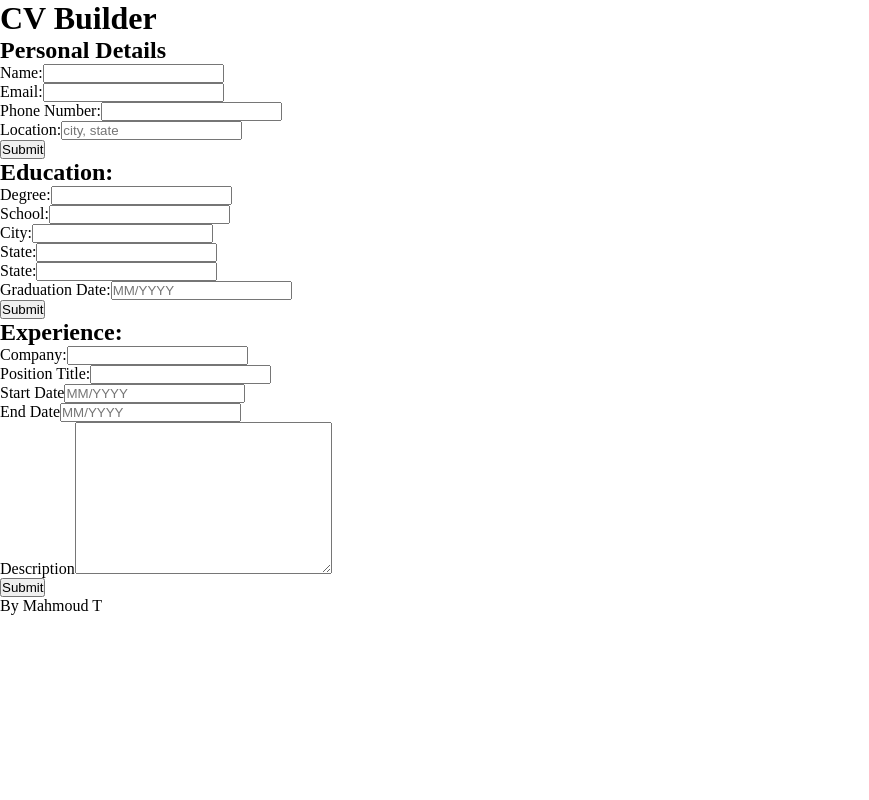
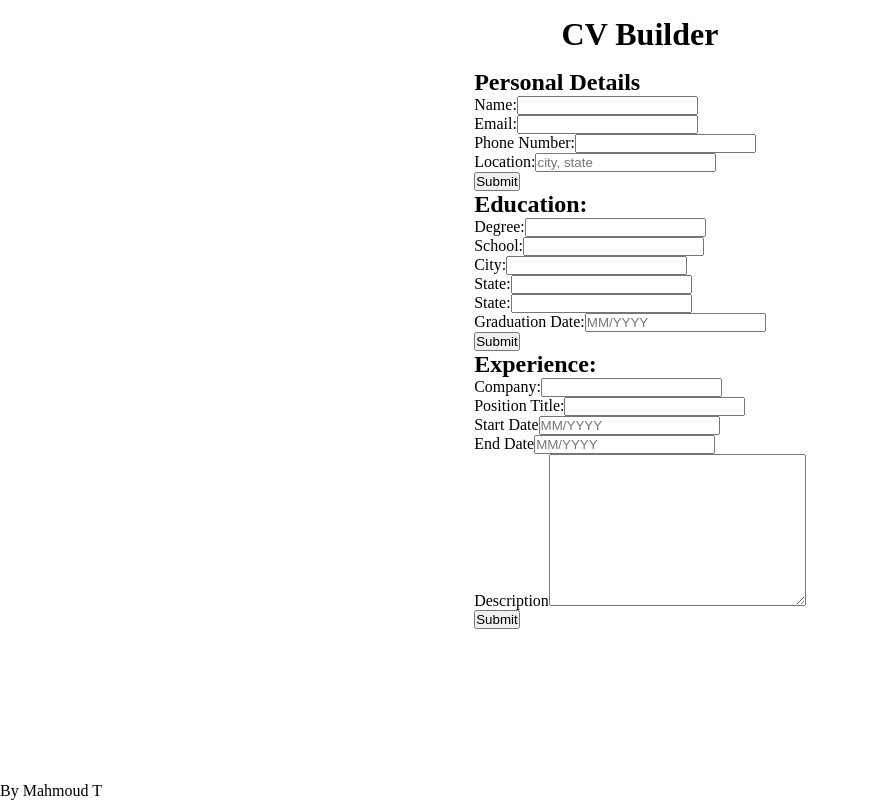
Before and after one commit to MahmoudTalass/cv-application, a React (Vite) app: page / in a window 1280 px wide. Shown: the whole page, without its empty margins (0-869 px from the left). Built offline with nearby package versions, Linux system fonts and the light colour scheme.

Commit message:
Do basic layout for the page

```diff
--- a/src/css/page-layout.css
+++ b/src/css/page-layout.css
@@ -4,7 +4,26 @@
    box-sizing: border-box;
 }
 
+#root {
+   min-height: 100vh;
+}
+
 .page-container {
    display: flex;
    flex-direction: column;
+   min-height: 100vh;
 }
+
+.header {
+   text-align: center;
+   padding: 1rem 0;
+}
+
+.main-content {
+   display: flex;
+   justify-content: center;
+}
+
+.footer {
+   margin-top: auto;
+}
```
